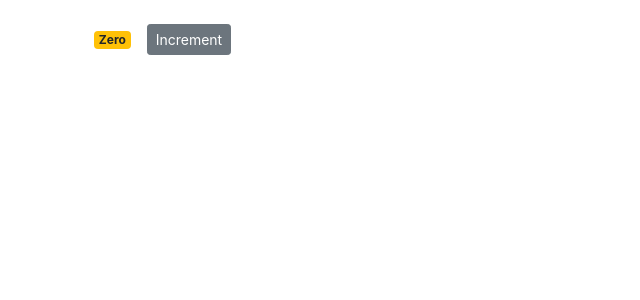
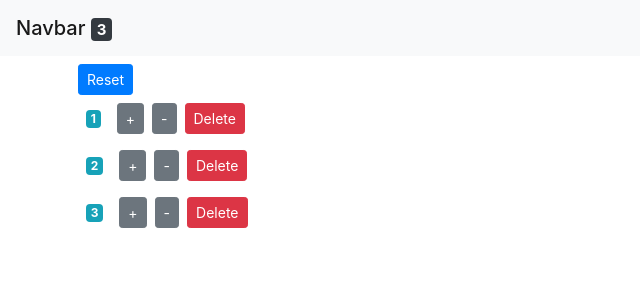
Before and after one commit to adisco4420/vidly-api, a React (Create React App) app: page / in a window 1280 px wide. Shown: the top 300 px of the page, without its empty margins (0-640 px from the left). Built offline with nearby package versions, Linux system fonts and the light colour scheme.

Commit message:
update counter-app

```diff
--- a/src/App.js
+++ b/src/App.js
@@ -1,11 +1,11 @@
 import React from 'react';
 import logo from './logo.svg';
 import './App.css';
-import Counter from './components/counter-app/counter';
+import Counters from './components/counter-app/counters';
 
 function App() {
   return (
-    <Counter />
+    <Counters />
   );
 }
 
--- a/src/components/counter-app/counter.jsx
+++ b/src/components/counter-app/counter.jsx
@@ -1,21 +1,19 @@
 import React, { Component } from 'react';
 
 class Counter extends Component {
-    state = { count: 0 }
     formatCount(count) {
         return  count === 0 ?  'Zero' : count
     }
     getBadgeColor(count) {
         return count === 0 ? `badge-warning`: 'badge-info'
     }
-    handleCount = () => {
-        this.setState({count: this.state.count + 1})
-    }
     render() {
         return (
-            <div className="container p-4">
-                <span className={`badge  mr-3 ${this.getBadgeColor(this.state.count)}`}>{this.formatCount(this.state.count)}</span>
-                <button onClick={this.handleCount} className="btn btn-secondary btn-sm">Increment</button>
+            <div className="p-2">
+                <span className={`badge  mr-3 ${this.getBadgeColor(this.props.count.value)}`}>{this.formatCount(this.props.count.value)}</span>
+                <button onClick={() => this.props.onCount(this.props.count)} className="btn btn-secondary btn-sm mr-2">+</button>
+                <button disabled={this.props.count.value === 0} onClick={() => this.props.onDesc(this.props.count)} className="btn btn-secondary btn-sm">-</button>
+                <button onClick={() => this.props.onDelete(this.props.count.id)} className="btn btn-danger btn-sm ml-2">Delete</button>
             </div>
           );
     }
--- /dev/null
+++ b/src/components/counter-app/counters.jsx
@@ -0,0 +1,62 @@
+import React, { Component } from "react";
+import Counter from "./counter";
+import Navbar from "./navbar";
+
+class Counters extends Component {
+  state = {
+    counters: [{ id: 1, value: 1 }, { id: 2, value: 2 }, { id: 3, value: 3 }]
+  };
+  handleDelete = counterId => {
+    const counters = this.state.counters.filter(
+      count => count.id !== counterId
+    );
+    this.setState({ counters });
+  };
+  handleReset = () => {
+    const counters = this.state.counters.map(c => {
+      c.value = 0;
+      return c;
+    });
+    this.setState({ counters });
+  };
+  handleIncrement = count => {
+    let index = this.state.counters.findIndex(val => val.id === count.id);
+    let counters = this.state.counters;
+    const newCounters = { ...count, value: count.value + 1 };
+    counters[index] = newCounters;
+    this.setState({ counters: counters });
+  };
+  handleDecrement = count => {
+    let index = this.state.counters.findIndex(val => val.id === count.id);
+    let counters = this.state.counters;
+    const newCounters = { ...count, value: count.value - 1 };
+    counters[index] = newCounters;
+    this.setState({ counters: counters });
+  };
+  render() {
+    return (
+      <React.Fragment>
+        <Navbar counterLength={this.state.counters.length} />
+        <div className="container p-2">
+          <button
+            onClick={this.handleReset}
+            className="btn btn-primary btn-sm m-"
+          >
+            Reset
+          </button>
+          {this.state.counters.map(count => (
+            <Counter
+              key={count.id}
+              onCount={this.handleIncrement}
+              onDelete={this.handleDelete}
+              onDesc={this.handleDecrement}
+              count={count}
+            />
+          ))}
+        </div>
+      </React.Fragment>
+    );
+  }
+}
+
+export default Counters;
--- /dev/null
+++ b/src/components/counter-app/navbar.jsx
@@ -0,0 +1,13 @@
+import React, { Component } from 'react'
+
+const Navbar = ({counterLength}) => {
+    return (
+        <React.Fragment>
+        <nav className="navbar navbar-light bg-light">
+          <span className="navbar-brand mb-0 h1">Navbar <span className="badge badge-dark">{counterLength}</span></span>
+        </nav>
+        </React.Fragment>
+        );
+}
+
+export default Navbar;
```
